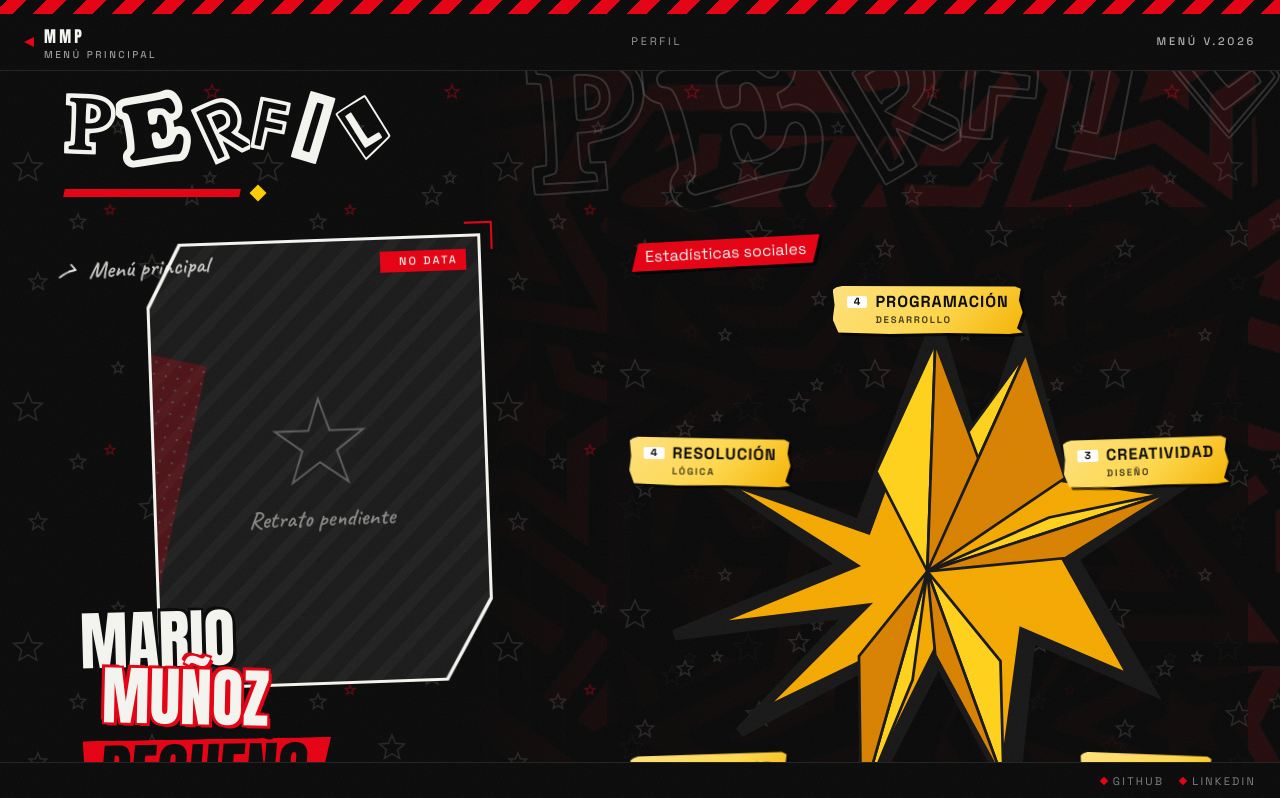
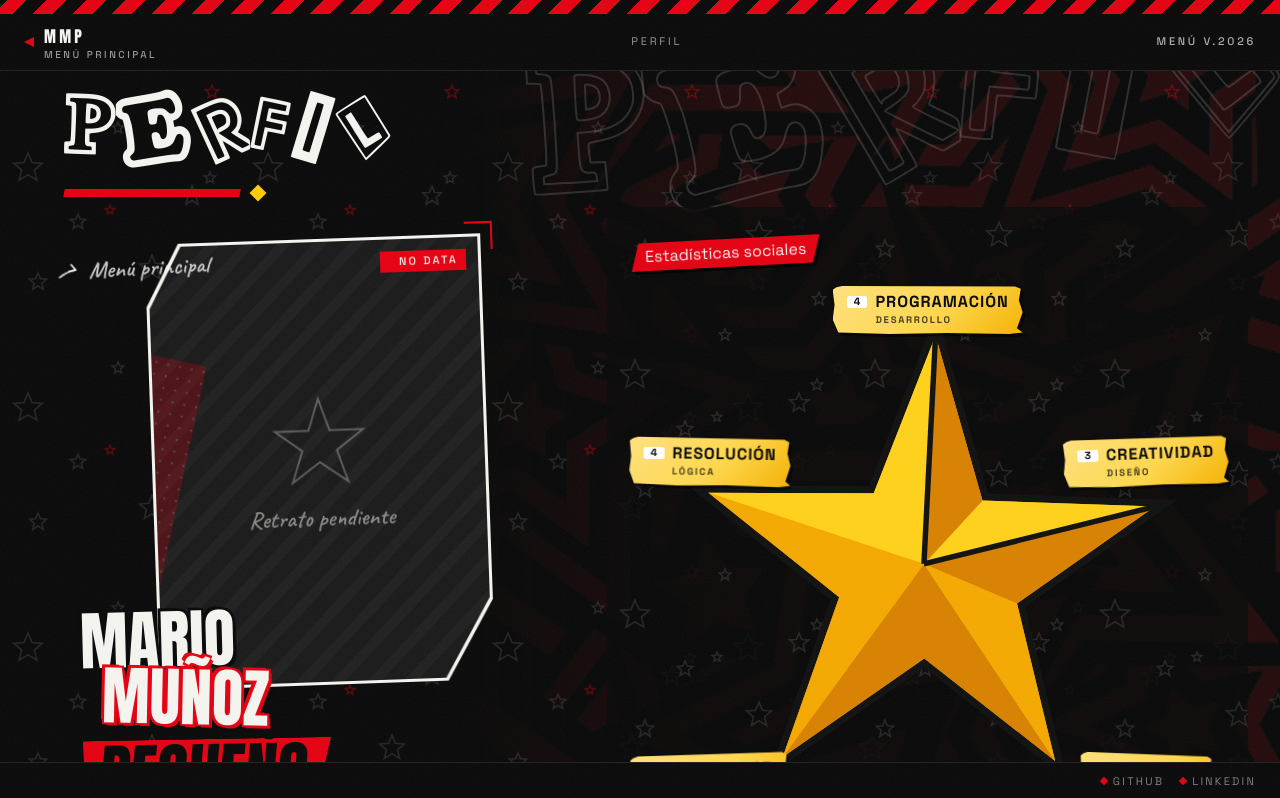
Before and after one commit to MarioMunPeq/portfolio, a React (Vite) app: page /about in a window 1280 px wide. Shown: the top 798 px of the page. Built offline with nearby package versions, Linux system fonts and the light colour scheme.

Commit message:
Star 0.2

```diff
--- a/src/components/social-star/SocialStar.tsx
+++ b/src/components/social-star/SocialStar.tsx
@@ -1,18 +1,21 @@
+const CHARCOAL = '#111111'
+const YELLOW = '#FFD21A'
 const ORANGE = '#F5A900'
-const YELLOW = '#FFD21A'
 const DARK_ORANGE = '#D98200'
-const CHARCOAL = '#171717'
 
 /**
- * Estrella facetada de cristal/papel doblado estilo Persona 5 Social Stats.
- * Cuatro capas de polígonos con aristas duras sin degradados:
- *   1. Silueta oscura (#171717) con trazo grueso — se extiende más abajo
- *   2. Estrella principal (#F5A900 naranja) — base saturada
- *   3. Facetas claras (#FFD21A amarillo) — planos iluminados
- *   4. Facetas oscuras (#D98200 naranja oscuro) — planos en sombra
- * Cada faceta es un triángulo individual que converge hacia el centro,
- * creando la ilusión de un material plegado/cristalino.
- * Requiere un contenedor con aspect-square.
+ * Estrella facetada estilo Persona 5 Social Stats.
+ *
+ * Silueta exterior: EXACTAMENTE 5 puntas (10 puntos alternando punta/valle).
+ * Interior: 8 facetas grandes (triángulos + cuadriláteros) con colores sólidos.
+ * Sin degradados, sin transparencia, sin blur.
+ *
+ * Estructura de capas:
+ *   1. Silueta negra con trazo grueso (outline exterior)
+ *   2. Estrella naranja base
+ *   3. Facetas amarillas (planos iluminados)
+ *   4. Facetas naranja oscuro (planos en sombra)
+ *   5. Ridge lines selectivas (contraste luz/sombra)
  */
 export function SocialStar({ className = '' }: { className?: string }) {
   return (
@@ -21,117 +24,80 @@ export function SocialStar({ className = '' }: { className?: string }) {
       aria-hidden="true"
       className={`h-full w-full ${className}`}
     >
-      {/* 1 · Silueta exterior oscura — se extiende más en los bordes inferiores */}
+      {/* ── 1. Silueta exterior: 5 puntas exactas ── */}
+      {/* P=punta (exterior), V=valle (interior) */}
+      {/* P1(top) V1 P2(upper-right) V2 P3(lower-right) V3 P4(lower-left) V4 P5(upper-left) V5 */}
       <polygon
-        points="150,12 176,88 198,16 222,92 288,98 230,140 274,210 208,184 202,272 158,198 114,290 126,198 50,242 110,174 12,190 104,148 16,92 112,126"
+        points="150,20 179,110 274,110 200,166 224,252 150,198 74,255 102,166 28,111 119,108"
         fill={CHARCOAL}
         stroke={CHARCOAL}
-        strokeWidth="6"
+        strokeWidth="8"
         strokeLinejoin="miter"
       />
 
-      {/* 2 · Estrella principal naranja — base saturada */}
+      {/* ── 2. Estrella naranja base ── */}
       <polygon
-        points="150,24 178,92 200,28 224,96 282,102 226,140 266,206 204,182 196,264 156,196 118,280 128,196 56,234 114,172 24,186 108,148 26,100 116,128"
+        points="150,20 179,110 274,110 200,166 224,252 150,198 74,255 102,166 28,111 119,108"
         fill={ORANGE}
-        stroke={CHARCOAL}
-        strokeWidth="5"
-        strokeLinejoin="miter"
       />
 
-      {/* 3 · Facetas amarillas — planos iluminados (superiores e izquierdos) */}
+      {/* ── 3. Facetas amarillas (planos iluminados, luz superior-izquierda) ── */}
 
-      {/* Brazo superior — cara izquierda iluminada */}
+      {/* Gran cuadrilátera: cara izquierda del brazo superior + brazo superior-izquierdo */}
       <polygon
-        points="150,24 150,150 120,96"
+        points="150,20 119,108 28,111 148,146"
         fill={YELLOW}
-        stroke={CHARCOAL}
-        strokeWidth="1.5"
-        strokeLinejoin="miter"
       />
 
-      {/* Brazo superior derecho — cara izquierda iluminada */}
+      {/* Brazo superior-derecho, cara superior iluminada */}
       <polygon
-        points="200,28 150,150 162,84"
+        points="274,110 179,110 148,146"
         fill={YELLOW}
-        stroke={CHARCOAL}
-        strokeWidth="1.5"
-        strokeLinejoin="miter"
       />
 
-      {/* Brazo derecho — cara superior iluminada */}
+      {/* ── 4. Facetas naranja oscuro (planos en sombra) ── */}
+
+      {/* Brazo superior, cara derecha en sombra */}
       <polygon
-        points="282,102 150,150 216,118"
-        fill={YELLOW}
-        stroke={CHARCOAL}
-        strokeWidth="1.5"
-        strokeLinejoin="miter"
+        points="150,20 148,146 179,110"
+        fill={DARK_ORANGE}
       />
 
-      {/* Brazo inferior derecho — cara superior iluminada */}
+      {/* Brazo superior-derecho, cara inferior en sombra */}
       <polygon
-        points="196,264 150,150 192,198"
-        fill={YELLOW}
-        stroke={CHARCOAL}
-        strokeWidth="1.5"
-        strokeLinejoin="miter"
+        points="274,110 148,146 200,166"
+        fill={DARK_ORANGE}
       />
 
-      {/* Brazo inferior izquierdo — cara derecha iluminada */}
+      {/* Gran cuadrilátera inferior: sombra profunda en brazos inferiores */}
       <polygon
-        points="118,280 150,150 144,210"
-        fill={YELLOW}
-        stroke={CHARCOAL}
-        strokeWidth="1.5"
-        strokeLinejoin="miter"
+        points="224,252 148,146 74,255 150,198"
+        fill={DARK_ORANGE}
       />
 
-      {/* 4 · Facetas naranja oscuro — planos en sombra (inferiores y derechos) */}
+      {/* ── 5. Facetas naranja (tonos medios) ── */}
 
-      {/* Brazo superior — cara derecha en sombra */}
+      {/* Brazo inferior-derecho, cara superior */}
       <polygon
-        points="150,24 150,150 178,92"
-        fill={DARK_ORANGE}
-        stroke={CHARCOAL}
-        strokeWidth="1.5"
-        strokeLinejoin="miter"
+        points="224,252 200,166 148,146"
+        fill={ORANGE}
       />
 
-      {/* Brazo superior derecho — cara derecha en sombra */}
+      {/* Brazo inferior-izquierdo, cara superior */}
       <polygon
-        points="200,28 150,150 224,96"
-        fill={DARK_ORANGE}
-        stroke={CHARCOAL}
-        strokeWidth="1.5"
-        strokeLinejoin="miter"
+        points="74,255 148,146 102,166"
+        fill={ORANGE}
       />
 
-      {/* Brazo derecho — cara inferior en sombra */}
+      {/* Brazo superior-izquierdo, cara inferior */}
       <polygon
-        points="282,102 150,150 226,140"
-        fill={DARK_ORANGE}
-        stroke={CHARCOAL}
-        strokeWidth="1.5"
-        strokeLinejoin="miter"
+        points="28,111 102,166 148,146"
+        fill={ORANGE}
       />
 
-      {/* Brazo inferior derecho — cara inferior en sombra */}
-      <polygon
-        points="196,264 150,150 156,196"
-        fill={DARK_ORANGE}
-        stroke={CHARCOAL}
-        strokeWidth="1.5"
-        strokeLinejoin="miter"
-      />
-
-      {/* Brazo inferior izquierdo — cara izquierda en sombra */}
-      <polygon
-        points="118,280 150,150 114,198"
-        fill={DARK_ORANGE}
-        stroke={CHARCOAL}
-        strokeWidth="1.5"
-        strokeLinejoin="miter"
-      />
+      {/* ── 6. Ridge lines selectivas (bordes de mayor contraste) ── */}
+      <line x1="150" y1="20" x2="148" y2="146" stroke={CHARCOAL} strokeWidth="3" />
+      <line x1="274" y1="110" x2="148" y2="146" stroke={CHARCOAL} strokeWidth="3" />
     </svg>
   )
 }
```
